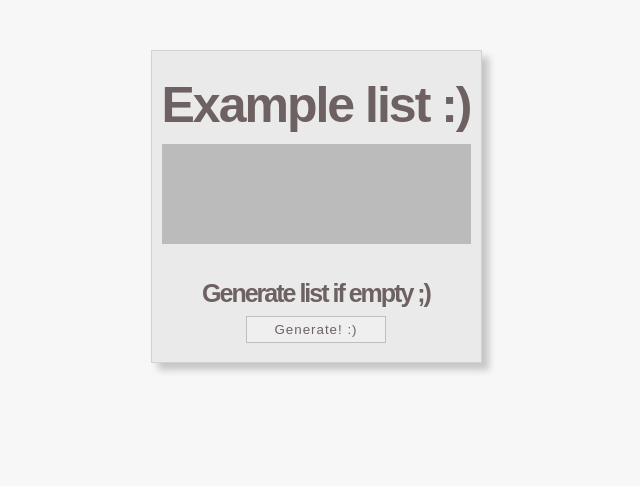
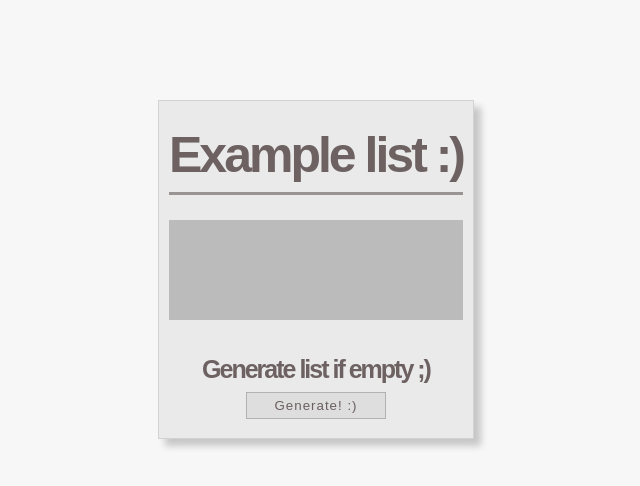
Before and after one commit to deamon-cool/list-reorder-drag-drop, a plain HTML site: page index.html in a window 1280 px wide. Shown: the whole page, without its empty margins (324-964 px from the left). Drawn offline with Linux system fonts and the light colour scheme.

Commit message:
Added hr elemtent with style. Styled also some futures in button

```diff
--- a/index.html
+++ b/index.html
@@ -14,6 +14,7 @@
 
     <div class="container">
         <h1>Example list :)</h1>
+        <hr>
         <div class="list"></div>
 
         <h2>Generate list if empty ;)</h2>
--- a/style.css
+++ b/style.css
@@ -19,14 +19,22 @@ body {
     padding: 10px;
     border: 1px solid rgba(0,0,0,0.1);
     box-shadow: 7px 7px 7px rgba(0,0,0,0.2);
-    margin-top: 50px;
+    margin-top: 100px;
 }
 
 .container h1 {
     color: rgba(77, 62, 62, 0.8);
     font-size: 50px;
-    letter-spacing: -2px;
-    margin: 15px 0 10px;
+    letter-spacing: -3px;
+    margin: 15px 0 0px;
+}
+
+.container hr {
+    width: 100%;
+    border: 0;
+    height: 3px;
+    background-color: rgba(77, 62, 62, 0.5);
+    margin-bottom: 25px;
 }
 
 .container .list {
@@ -57,13 +65,15 @@ body {
     width: 140px;
     color: rgba(77, 62, 62, 0.8);
     letter-spacing: 1px;
+    background-color: rgba(0,0,0,0.05);
     padding: 5px;
     border: 1px solid rgba(0,0,0,0.2);
     margin-bottom: 9px;
 }
 
 .container button:hover {
-    box-shadow: 0 0 6px rgba(0,0,0,0.2);
+    box-shadow: 0 0 8px rgba(0,0,0,0.2);
+    background-color: rgba(0,0,0,0.1);
 }
 
 .container button:focus {
```
